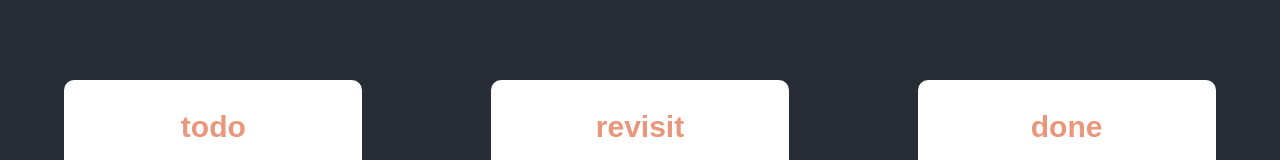
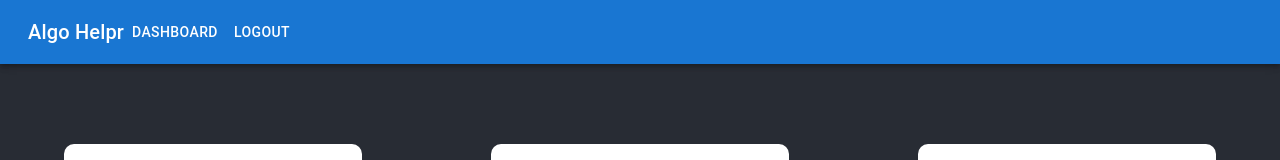
Before and after one commit to JAbreu96/algo-helper, a React (Create React App) app: page / in a window 1280 px wide. Shown: the top 160 px of the page. Built offline with nearby package versions, Linux system fonts and the light colour scheme; no server answers.

Commit message:
Moved Card State to Top Level in App.js, changed structure for card state, and how it's data is manipulated

```diff
--- a/src/App.js
+++ b/src/App.js
@@ -1,12 +1,187 @@
 import './css/App.css';
 import MainPage from './pages/MainPage.js';
+import CARD_INFO from './constants/CardInfo.js';
+import axios from 'axios';
+import { Buffer } from 'buffer';
+
+import { useState, useEffect } from 'react';
 
 function App() {
+  //User Info
+  const [user, updateUserInfo] = useState({});
+  //Count
+  const [count, updateCount] = useState(0);
+  //Selects specific card to populate modal
+  const [modalInputs, updateInputs] = useState({ index: -1, status: 'todo' });
+  // Cards State
+  const [cards, createCards] = useState([
+    { status: "todo", RESULT: [], },
+    { status: "revisit", RESULT: [] },
+    { status: "done", RESULT: [] }
+  ])
+
+  //ChangeCard Handler
+  const cardChangeHandler = (cardInfo, newStatus, targetCardId) => {
+    const { id, status: oldStatus } = cardInfo;
+
+    //Finds element within the card collection of a list
+    let dropCard = cards[oldStatus].find((el => el.id === id)); //Card we are dropping
+    let targetCard = targetCardId !== ""
+      ? cards[newStatus].find(el => el.id === targetCardId) : null; //Card we are targeting
+
+    //finds the max order value INVESTIGATE
+    let newListOrderValueMax = cards[newStatus]
+      .map(item => item.order)
+      .reduce((maxV, a) => Math.max(maxV, a), 0)
+
+    //Case 1: If same list: work only this if block then return
+    if (oldStatus === newStatus) {
+
+      // reorders the list
+      let temp = cards[oldStatus].map(item => {
+        //Checks if item is the same as the card we are dropping
+        if (item.id === dropCard.id) {
+          return {
+            ...dropCard,
+            order: targetCard
+              ? targetCard.order - 1 : newListOrderValueMax + 1
+          };
+        }
+        return item;
+      }).sort((a, b) => a.order - b.order)
+        .map((item, i) => {
+          return { ...item, order: i + 1 }
+        });
+
+      // Call State change
+      createCards((item) => {
+        return { ...item, [oldStatus]: temp };
+      });
+      return;
+    }
+
+    // Case 2: Drag across multiple lists
+    let tempGaveList = cards[oldStatus]
+      .filter((item) => item.id !== id)
+      .sort((a, b) => a.order - b.order)
+      .map((item, i) => {
+        return { ...item, order: i + 1 };
+      });
+    let tempRecievedList = [
+      ...cards[newStatus],
+      {
+        ...dropCard,
+        order: targetCard
+          ? targetCard.order - 1
+          : newListOrderValueMax + 1,
+      },
+    ]
+      .sort((a, b) => a.order - b.order)
+      .map((item, i) => {
+        return { ...item, order: i + 1 };
+      })
+
+    createCards((card) => {
+      return { ...card, [oldStatus]: tempGaveList, [newStatus]: tempRecievedList };
+    })
+  }
+
+  //Handler to add a card to a list
+  const addCard = (status) => {
+
+    CARD_INFO.status = status;
+    CARD_INFO.order = cards[status].length + 1;
+    console.log(CARD_INFO);
+
+    updateCount(count + 1);
+
+    createCards((item) => {
+      return { ...item, [status]: [...cards[status], CARD_INFO] }
+    })
+
+  }
+
+
+  //Handler to select card info for the card Modal
+  const populateModal = (index, status) => {
+    updateInputs({ index: index, status: status })
+  }
+
+  //Handles card info changes
+  const changeCardInfo = (cardInfo, property, newValue) => {
+
+    cards[cardInfo.status][cardInfo.index] = { ...cards[cardInfo.status][cardInfo.index], [property]: newValue };
+
+    createCards({ ...cards });
+  }
+
+  const fetchUserHandler = async (email, password) => {
+    const token = `${process.env.REACT_APP_DUMMY_EMAIL}:${[process.env.REACT_APP_DUMMY_PASS]}`;
+    const encodedToken = Buffer.from(token).toString('base64');
+
+    //Config info for fetching user info
+    const userConfig = {
+      url: 'http://localhost:4000/signin',
+      method: 'get',
+      headers: {
+        'Authorization': 'Basic ' + encodedToken,
+      }
+    }
+
+    axios(userConfig)
+      .then(response => {
+        console.log(response.data);
+        updateUserHandler(response.data[0]);
+      }).catch((err) => {
+        console.log(err);
+      }).finally(response => {
+        return;
+      })
+
+  }
+
+  const fetchCardsHandler = async (userId) => {
+    console.log(user.id);
+    if (userId) {
+      const cardsConfig = {
+        url: 'http://localhost:4000/cards',
+        method: 'get',
+        params: {
+          userId: user.id
+        }
+      }
+      axios(cardsConfig)
+        .then(response => {
+          console.log(response.data);
+        }).catch((err) => {
+          console.log(err);
+        }).finally(response => {
+          return;
+        })
+    } else {
+      console.log('No Cards found');
+    }
+  }
+
+  //SIGNS INTO DUMMY USER **TEMPORARY**
+  useEffect(() => {
+    fetchUserHandler(process.env.REACT_APP_DUMMY_EMAIL, process.env.REACT_APP_DUMMY_PASS);
+
+  }, [])
+
+  useEffect(() => {
+    fetchCardsHandler(user.id);
+  }, [user])
+
+  const updateUserHandler = function (newInfo) {
+    updateUserInfo({ ...newInfo });
+  }
+
   return (
     <div className="App">
       {/* <header className="App-header">
       </header> */}
-      <MainPage />
+      <MainPage userInfo={user} cardChangeHandler={cardChangeHandler} changeCardInfo={changeCardInfo} cards={cards} addCard={addCard} populateModal={populateModal} modalInputs={modalInputs} />
     </div>
   );
 }
--- a/src/components/DragnDropContainer.js
+++ b/src/components/DragnDropContainer.js
@@ -9,8 +9,9 @@ const DragnDropContainer = ({ x, y, children, count, updateCount, cards, createC
 
   return (
     <section className="lists_container">
-      {Object.keys(cards).map((key, i) => {
-        return <ListColumn key={key} title={key} status={key} cards={cards[key]} onChange={cardChangeHandler} addCard={addCard} toggleModal={toggleModal}/>
+      {cards.map((category, i) => {
+
+        return <ListColumn key={category.status} title={category.status} status={category.status} cards={category.RESULT} onChange={cardChangeHandler} addCard={addCard} toggleModal={toggleModal} />
       })}
     </section>
   )
--- a/src/components/ListColumn.js
+++ b/src/components/ListColumn.js
@@ -50,7 +50,7 @@ const ListColumn = ({ title, cards, status, onChange, addCard, toggleModal }) =>
         >
           {
             cards.map((card, i) => {
-              return <Cell index={i} key={`status-${card.id}`} info={card} status={status} questionType={card.questionType} toggleModal={toggleModal}/>
+              return <Cell index={i} key={`status-${card.id}`} info={card} status={status} questionType={card.questionType} toggleModal={toggleModal} />
             })
           }
         </div>
--- /dev/null
+++ b/src/components/NavBar.js
@@ -0,0 +1,57 @@
+import React from 'react';
+// import { makeStyles } from '@mui/material/styles';
+import AppBar from '@mui/material/AppBar';
+import Toolbar from '@mui/material/Toolbar';
+import Typography from '@mui/material/Typography';
+import Button from '@mui/material/Button';
+import IconButton from '@mui/material/IconButton';
+// import { MenuIcon } from '@mui/icons-material/Menu';
+// import { useNavigate } from "react-router-dom";
+
+// const useStyles = makeStyles((theme) => ({
+//   root: {
+//     flexGrow: 1,
+//   },
+//   menuButton: {
+//     marginRight: theme.spacing(2),
+//   },
+//   title: {
+//     flexGrow: 1,
+//     textAlign: 'left'
+//   },
+// }));
+
+export default function NavBar() {
+  // const classes = useStyles();
+  // let history = useNavigate();
+
+  return (
+    <div
+    // className={classes.root}
+    >
+      <AppBar position="static">
+        <Toolbar>
+          <IconButton edge="start"
+            // className={
+            //   // classes.menuButton
+            //   }
+            color="inherit" aria-label="menu">
+            {/* <MenuIcon /> */}
+          </IconButton>
+          <Typography variant="h6"
+          // className={classes.title}
+          >
+            Algo Helpr
+          </Typography>
+          <Button color="inherit"
+          //   onClick={() => history.push("/dashboard")
+          // }
+          >Dashboard</Button>
+          <Button color="inherit"
+          // onClick={() => history.push("/logout")}
+          >Logout</Button>
+        </Toolbar>
+      </AppBar>
+    </div>
+  );
+}
--- a/src/constants/CardInfo.js
+++ b/src/constants/CardInfo.js
@@ -19,4 +19,4 @@ const CARD_INFO = {
   order: 0,
 }
 
-export default CARD_INFO
+export default CARD_INFO;
--- a/src/pages/MainPage.js
+++ b/src/pages/MainPage.js
@@ -1,122 +1,29 @@
 import React, { useState } from 'react';
 import DragnDropContainer from '../components/DragnDropContainer.js'
 import CellModal from '../components/CellModal.js';
-import CARD_INFO from '../constants/CardInfo.js';
+import NavBar from '../components/NavBar.js';
 
-const MainPage = () => {
+const MainPage = (props) => {
   const [cardEdit, toggleCardEdit] = useState(false);
-  const [count, updateCount] = useState(0);
-  const [modalInputs, updateInputs] = useState({index: -1, status: 'todo'});
-  // Cards State
-  const [cards, createCards] = useState({
-    todo: [],
-    revisit: [],
-    done: []
-  })
 
-  //ChangeCard Handler
-  const cardChangeHandler = (cardInfo, newStatus, targetCardId) => {
-    const { id, status: oldStatus } = cardInfo;
+  const { cards, modalInputs, cardChangeHandler, addCard, changeCardInfo, updateCount, count, populateModal, userInfo } = props;
+  //Modal On/Off State
 
-    //Finds element within the card collection of a list
-    let dropCard = cards[oldStatus].find((el => el.id === id)); //Card we are dropping
-    let targetCard = targetCardId !== ""
-      ? cards[newStatus].find(el => el.id === targetCardId) : null; //Card we are targeting
-
-    //finds the max order value INVESTIGATE
-    let newListOrderValueMax = cards[newStatus]
-      .map(item => item.order)
-      .reduce((maxV, a) => Math.max(maxV, a), 0)
-
-    //Case 1: If same list: work only this if block then return
-    if (oldStatus === newStatus) {
-
-      // reorders the list
-      let temp = cards[oldStatus].map(item => {
-        //Checks if item is the same as the card we are dropping
-        if (item.id === dropCard.id) {
-          return {
-            ...dropCard,
-            order: targetCard
-              ? targetCard.order - 1 : newListOrderValueMax + 1
-          };
-        }
-        return item;
-      }).sort((a, b) => a.order - b.order)
-        .map((item, i) => {
-          return { ...item, order: i + 1 }
-        });
-
-      // Call State change
-      createCards((item) => {
-        return { ...item, [oldStatus]: temp };
-      });
-      return;
-    }
-
-    // Case 2: Drag across multiple lists
-    let tempGaveList = cards[oldStatus]
-      .filter((item) => item.id !== id)
-      .sort((a, b) => a.order - b.order)
-      .map((item, i) => {
-        return { ...item, order: i + 1 };
-      });
-    let tempRecievedList = [
-      ...cards[newStatus],
-      {
-        ...dropCard,
-        order: targetCard
-          ? targetCard.order - 1
-          : newListOrderValueMax + 1,
-      },
-    ]
-      .sort((a, b) => a.order - b.order)
-      .map((item, i) => {
-        return { ...item, order: i + 1 };
-      })
-
-    createCards((card) => {
-      return { ...card, [oldStatus]: tempGaveList, [newStatus]: tempRecievedList };
-    })
-  }
-
-  const addCard = (status) => {
-
-    CARD_INFO.status = status;
-    CARD_INFO.order = cards[status].length + 1;
-    console.log(CARD_INFO);
-
-    updateCount(count + 1);
-
-    createCards((item) => {
-      return { ...item, [status]: [...cards[status], CARD_INFO] }
-    })
-
-  }
+  //Handler to toggleModal on/off
   const toggleModal = (index, status) => {
     if (cardEdit) {
       toggleCardEdit(false)
     } else {
       toggleCardEdit(true);
     }
-
     populateModal(index, status);
-  }
-
-  const populateModal = (index, status) => {
-    updateInputs({index: index, status: status})
-  }
-
-  const changeCardInfo = (cardInfo, property, newValue) => {
-
-    cards[cardInfo.status][cardInfo.index] = {...cards[cardInfo.status][cardInfo.index], [property]: newValue};
-    createCards({...cards});
   }
 
   return (
     <>
+      <NavBar />
       <DragnDropContainer cardToggled={false} toggleModal={toggleModal} count={count} updateCount={updateCount} cardChangeHandler={cardChangeHandler} addCard={addCard} cards={cards} />
-      <CellModal open={cardEdit} toggleModal={toggleModal} changeCardInfo={changeCardInfo} cardInfo={modalInputs} cards={cards}/>
+      <CellModal open={cardEdit} toggleModal={toggleModal} changeCardInfo={changeCardInfo} cardInfo={modalInputs} cards={cards} />
     </>
   )
 }
```
Also changed, not shown: package.json (+12 -0 lines), src/reducers/reducers.js (added, +8 -0 lines), src/reducers/CardReducer.js (deleted), src/reducers/DashboardReducer.js (deleted), src/reducers/UserReducer.js (deleted), 2 other files (tests, documents, lock files or other folders).
